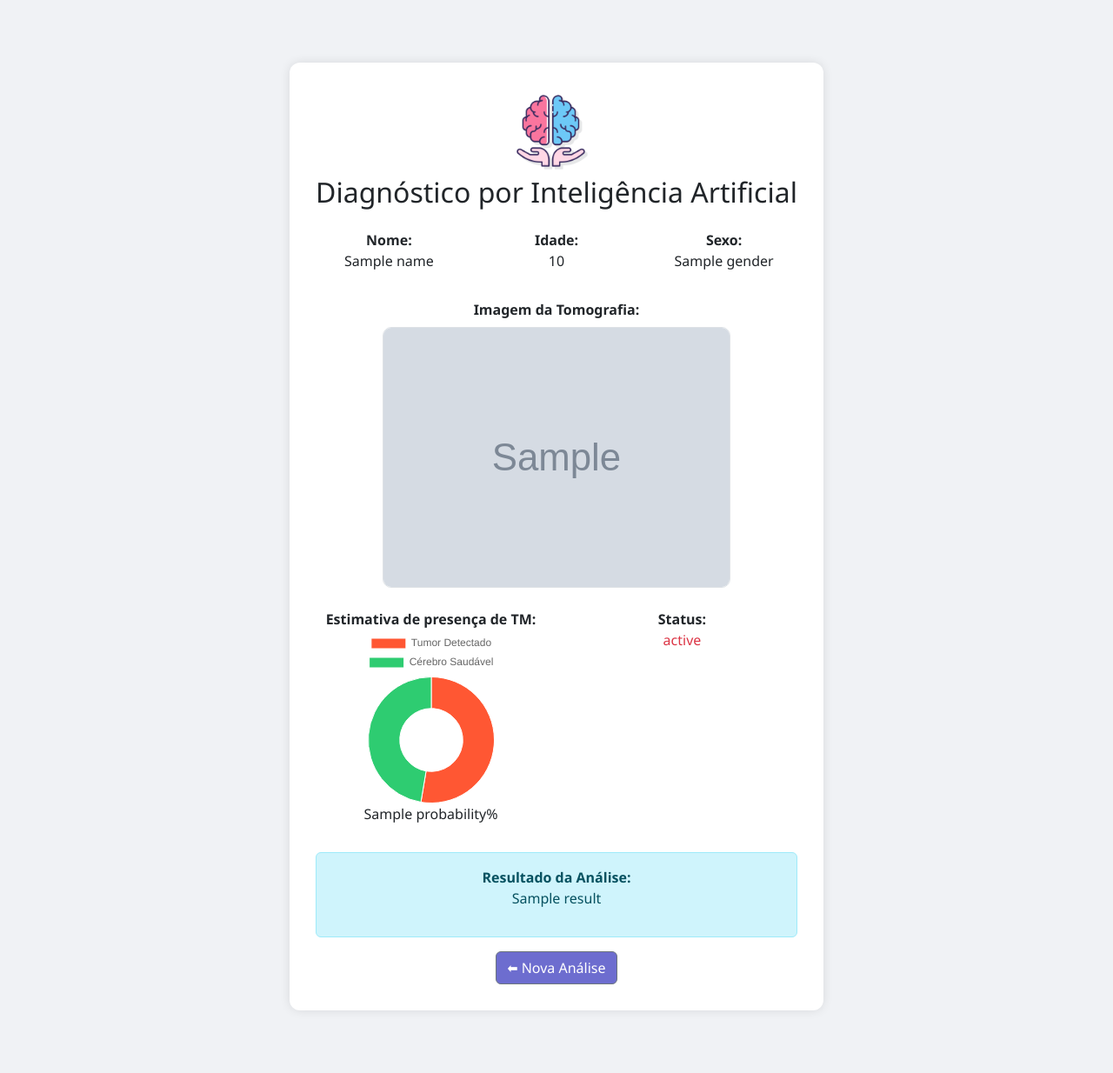
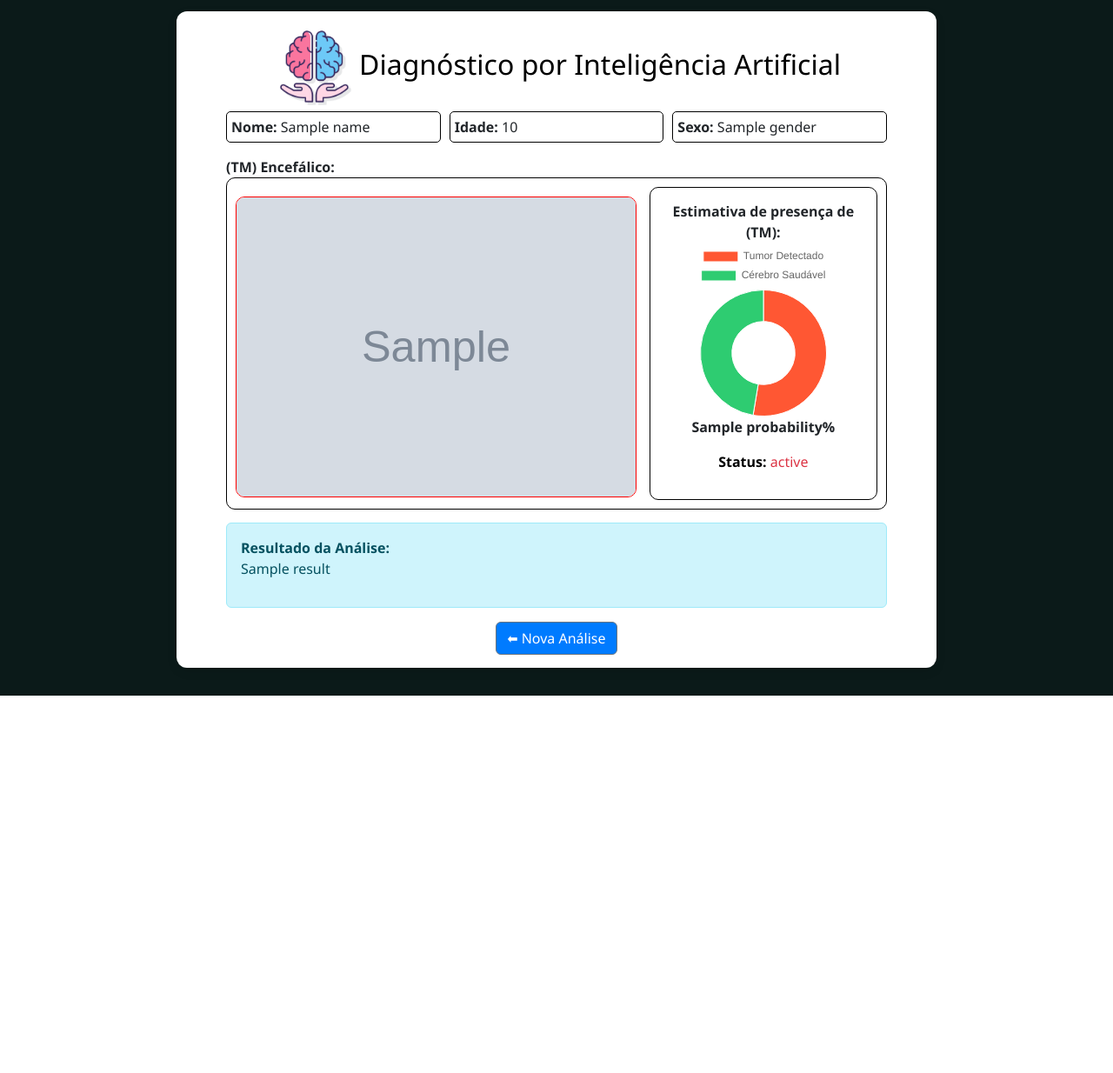
Before and after one commit to Felipe-RMiranda/Predict-TM, a Django app: template diagnostics/templates/deshboard.html in a window 1280 px wide. Shown: the whole page at 87% size. After the commit the page ends 800 px from the top, so only its background shows below. Run offline with Django 5.2, Linux system fonts and the light colour scheme; the template is opened without the code that fills it: most values are stand-ins (such as "Sample title", 1, 10 or a date in 2020); grey boxes marked "Sample" are stand-in pictures; parts of the project's set-up code (start-up, migrations or seed data) failed here and were passed over.

Commit message:
Ajustes de layout

```diff
--- a/diagnostics/static/app.css
+++ b/diagnostics/static/app.css
@@ -1,12 +1,12 @@
 body {
-  margin: 0;
+  margin: 0px;
   font-family: "Segoe UI", Tahoma, Geneva, Verdana, sans-serif;
-  background: #f0f2f5;
+  background: #0b1a19;
   align-items: center;
 }
 
 .app-container {
-  padding: 2rem;
+  padding: 1%;
   max-width: 900px;
   margin: auto;
   display: flex;
@@ -15,44 +15,26 @@
 }
 
 .card {
+  background-color: #ccc;
   align-items: center;
-  padding: 2rem;
   border-radius: 12px;
   box-shadow: 0 4px 12px rgba(0, 0, 0, 0.1);
   overflow: hidden;
 }
-
-.dashboard-container {
-  max-width: 900px;
-  margin: 40px auto;
-  padding: 30px;
-  background-color: white;
-  border-radius: 12px;
-  box-shadow: 0 0 12px rgba(0, 0, 0, 0.1);
-  text-align: center;
+.head {
+  padding: 10%;
+  color: white;
+  display: flex;
+  align-items: center;
+  width: 100%;
+  height: auto;
+  background-image: url(/static/wallpaper-neurology.jpg);
+  background-size: cover;
+  background-position: top;
+  background-repeat: no-repeat;
 }
-.image-preview {
-  max-height: 300px;
-  object-fit: contain;
-  border-radius: 10px;
-  border: 1px solid #dee2e6;
-}
-
-.box-upload {
-  border: 2px dashed #ccc;
-  padding: 30px;
-  text-align: center;
-  cursor: pointer;
-  transition: background 0.3s;
-}
-.box-upload:hover {
-  background: #f9f9f9;
-}
-
-.card h2 {
-  margin-bottom: 1rem;
-  color: #333;
-  text-align: center;
+.card-content {
+  padding: 10px;
 }
 
 input[type="text"],
@@ -90,57 +72,60 @@
   background-color: #0056b3;
 }
 
-.dashboard {
-  background: #ffffff;
-  padding: 2rem;
+.dashboard-container {
+  padding: 15px;
+  display: flex;
+  flex-direction: column;
+  background-color: white;
+  align-items: center;
   border-radius: 12px;
   box-shadow: 0 4px 12px rgba(0, 0, 0, 0.1);
-}
-
-.info-cards {
-  display: grid;
-  grid-template-columns: repeat(2, 1fr);
-  gap: 1rem;
-  margin-bottom: 2rem;
-}
-
-.info {
-  background: #f8f9fa;
-  padding: 1rem;
-  border-radius: 8px;
-  font-size: 1rem;
-}
-
-.result-bar {
-  margin-bottom: 2rem;
-}
-
-.result-label {
-  margin-bottom: 0.5rem;
-  font-weight: bold;
-}
-
-.bar-container {
-  height: 20px;
-  background: #e9ecef;
-  border-radius: 10px;
   overflow: hidden;
 }
 
-.bar-fill {
-  height: 100%;
-  width: 72%;
-  background: #dc3545;
-  transition: width 0.3s ease;
+.deshboard-head {
+  color: black;
+  display: flex;
+  align-items: center;
+  justify-content: center;
+}
+.result-content {
+  width: 90%;
+}
+.inf {
+  display: flex;
+  gap: 10px;
+}
+.inf p {
+  flex: 1;
+  padding: 5px;
+  border: 1px solid black;
+  border-radius: 5px;
 }
 
-.notes h4 {
-  margin-bottom: 0.5rem;
+.values {
+  text-align: center;
+  align-items: center;
+  display: flex;
+  gap: 15px;
+  padding: 10px;
+  border-radius: 10px;
+  border: 1px solid black;
 }
-
-.notes p {
-  color: #555;
-  line-height: 1.5;
+.values div {
+  text-align: center;
+}
+.status {
+  padding: 15px;
+  border-radius: 10px;
+  border: 1px solid black;
+  flex: 1;
+}
+.image-preview {
+  width: 100%;
+  object-fit: contain;
+  border-radius: 10px;
+  border: 1px solid red;
 }
 
 canvas {
@@ -151,7 +136,7 @@
   max-width: 200px;
 }
 
-.bold-text {
-  font-weight: bold;
-  color: black;
+.alert-info {
+  margin-top: 15px;
+  width: 90%;
 }
--- a/diagnostics/templates/deshboard.html
+++ b/diagnostics/templates/deshboard.html
@@ -14,30 +14,25 @@
   <body>
     <div class="app-container">
       <div class="dashboard-container">
+        <div class="deshboard-head">
           <img
             src="{% static 'cerebro.png' %}"
             alt="Logo"
-          style="height: 100px; margin-right: 10px"
+            style="height: 100px"
           />
-        <h2 class="mb-4">Diagnóstico por Inteligência Artificial</h2>
-
-        <div class="row mb-3">
-          <div class="col-md-4">
-            <strong>Nome:</strong>
-            <p>{{ name }}</p>
+          <h2>Diagnóstico por Inteligência Artificial</h2>
         </div>
-          <div class="col-md-4">
-            <strong>Idade:</strong>
-            <p>{{ age }}</p>
-          </div>
-          <div class="col-md-4">
-            <strong>Sexo:</strong>
-            <p>{{ gender }}</p>
-          </div>
+        <div class="result-content">
+          <div class="inf">
+            <p><strong>Nome: </strong>{{ name }}</p>
+            <p><strong>Idade: </strong>{{ age }}</p>
+            <p><strong>Sexo: </strong>{{ gender }}</p>
           </div>
 
-        <div class="mb-4 text-center">
-          <strong>Imagem da Tomografia:</strong><br />
+          <strong>(TM) Encefálico:</strong><br />
+
+          <div class="values">
+            <div style="flex: 2">
               <img
                 src="{{ img }}"
                 alt="Imagem enviada"
@@ -45,20 +40,17 @@
               />
             </div>
 
-        <div class="row mb-3">
-          <div style="text-align: center" class="col-md-6">
-            <strong>Estimativa de presença de TM:</strong>
+            <div class="status">
+              <strong>Estimativa de presença de (TM):</strong>
               <canvas id="probabilityChart" width="150" height="150"></canvas>
-            <p>{{ probability }}%</p>
-          </div>
-
-          <div class="col-md-6">
-            <strong>Status:</strong>
+              <p><strong>{{ probability }}%</strong></p>
               <p
                 class="{% if status == 'Cérebro saudável' %}text-success{% else %}text-danger{% endif %}"
               >
+                <strong style="color: black">Status: </strong>
                 {{ status }}
               </p>
+            </div>
           </div>
         </div>
 
@@ -67,10 +59,7 @@
           <p>{{ result }}</p>
         </div>
 
-        <a
-          style="background-color: rgb(109, 109, 207)"
-          href="/"
-          class="btn btn-secondary"
+        <a style="background-color: #007bff" href="/" class="btn btn-secondary"
           >⬅ Nova Análise</a
         >
       </div>
```
Also changed, not shown: diagnostics/templates/upform.html (+21 -43 lines), diagnostics/static/side-wallpaper.jpg (added), diagnostics/static/wallpaper-neurology.jpg (added). Lines whose indentation alone changed are shown as unchanged.
